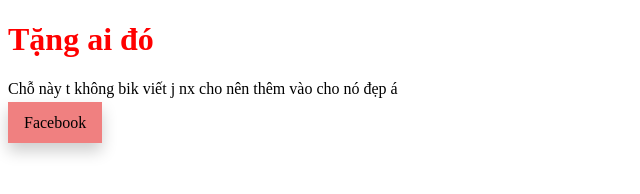
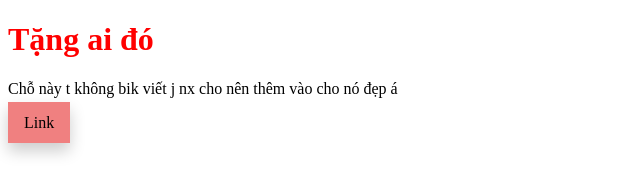
Before and after one commit to KayGV25/Showtime, a plain HTML site: page index.html in a window 1280 px wide. Shown: the whole page, without its empty margins (0-640 px from the left). Drawn offline with Linux system fonts and the light colour scheme.

Commit message:
Update index.html

```diff
--- a/index.html
+++ b/index.html
@@ -11,7 +11,7 @@
             <p>Chỗ này t không bik viết j nx cho nên thêm vào cho nó đẹp á</p>
         </div>
         <div class="dropdown">
-            <span class="block">Facebook</span><div class="dropdown-content"><p><a href="https://www.facebook.com/profile.php?id=100015950437740" target="_blank">NHT</a></p><p><a href="https://www.facebook.com/profile.php?id=100011628282481" target="_blank">VDK</a></p><p><a href="Showtime.html">Show time</a></p>
+            <span class="block">Link</span><div class="dropdown-content"><p><a href="https://www.facebook.com/profile.php?id=100015950437740" target="_blank">NHT</a></p><p><a href="https://www.facebook.com/profile.php?id=100011628282481" target="_blank">VDK</a></p><p><a href="Showtime.html">Show time</a></p>
         </div>
     </body>
 </html>
```
